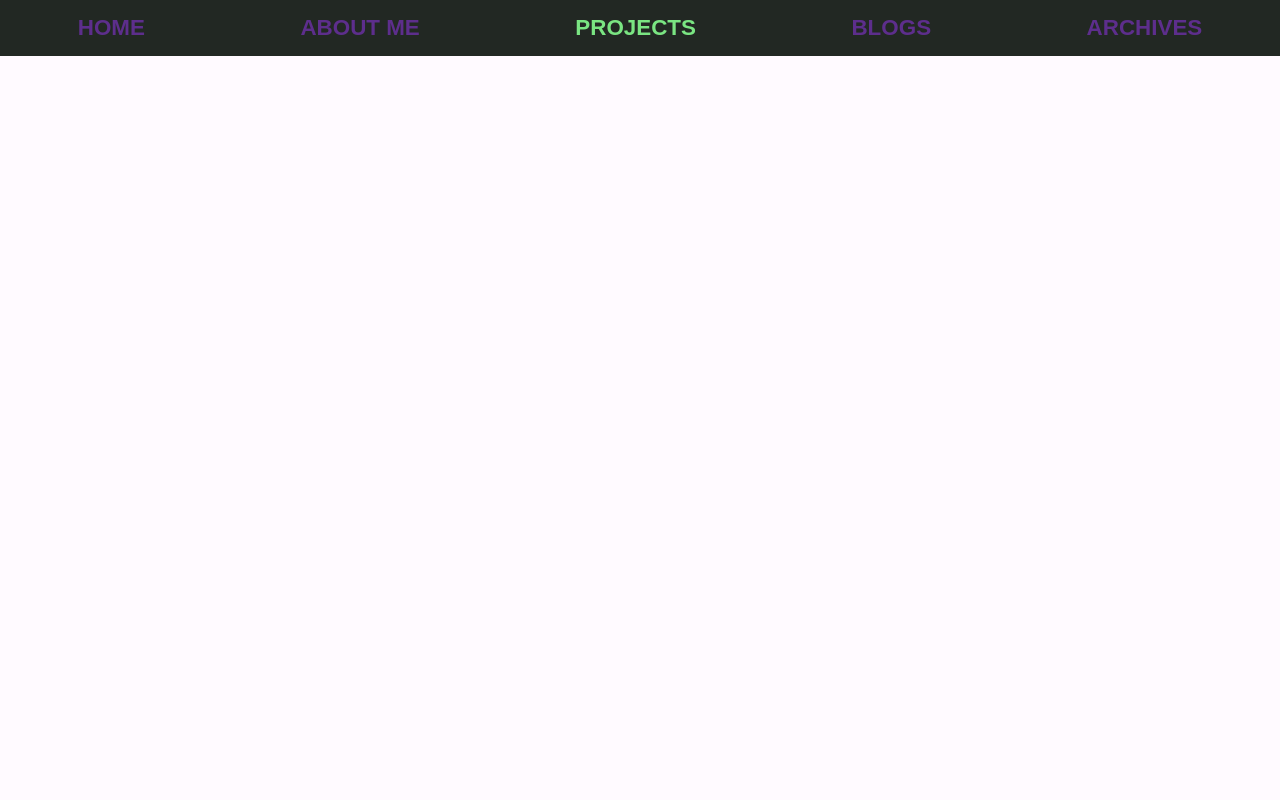
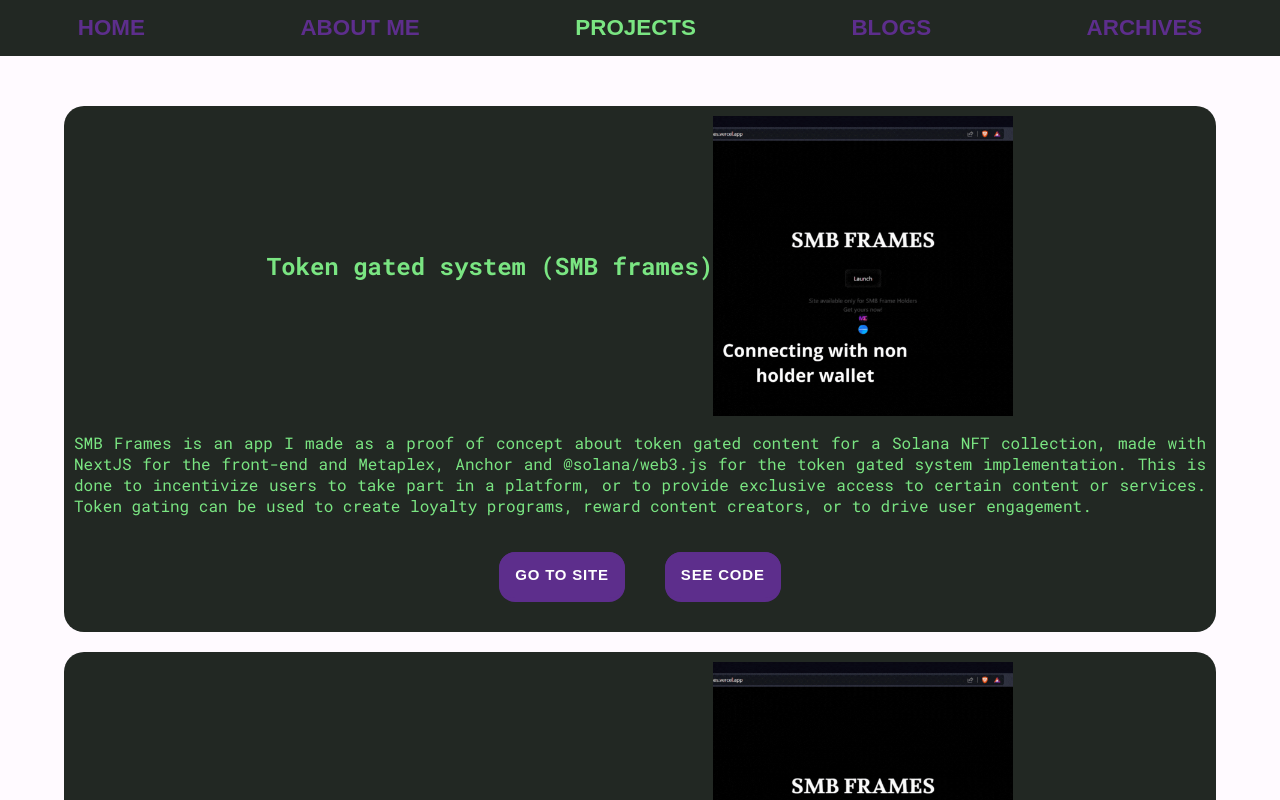
Before and after one commit to biccsdev/biccsDevPersonalSiteV3, a Next.js app: page /projects in a window 1280 px wide. Shown: the top 800 px of the page. Built offline with nearby package versions, Linux system fonts and the light colour scheme.

Commit message:
Working on the projects tab, first component done. Last commit of the year... Happy new yeargit add .

```diff
--- a/pages/projects.js
+++ b/pages/projects.js
@@ -1,7 +1,7 @@
 import Head from 'next/head'
 import Image from 'next/image'
 import Layout from '../components/layout'
-import styles from '../styles/Home.module.css'
+import styles from '../styles/Projects.module.css'
 
 export default function Project() {
     return (
@@ -26,6 +26,36 @@ export default function Project() {
                     content="https://images.unsplash.com/photo-1571171637578-41bc2dd41cd2?ixlib=rb-4.0.3&ixid=MnwxMjA3fDB8MHxwaG90by1wYWdlfHx8fGVufDB8fHx8&auto=format&fit=crop&w=1470&q=80"
                 />
             </Head>
+            <main className={styles.mainContainer}>
+                <div className={styles.cardsContainer}>
+                    <div className={styles.card}>
+                        <h2>Token gated system (SMB frames)</h2>
+                        <Image src={'/projects/videoSMB.gif'} alt='token gated app gif example' width={300} height={300} />
+                        <p> SMB Frames is an app I made as a proof of concept about token gated content for a Solana NFT collection, made with NextJS for the front-end and Metaplex, Anchor and @solana/web3.js for the token gated system implementation.
+                            This is done to incentivize users to take part in a platform, or to provide exclusive access to certain content or services.
+                            Token gating can be used to create loyalty programs, reward content creators, or to drive user engagement.</p>
+                        <a href='https://smbframes.vercel.app/' target='_blank'>
+                            <button className={styles.cardButton}>Go to site</button>
+                        </a>
+                        <a href='https://github.com/biccsdev/vercelSMBFrames/tree/main' target='_blank'>
+                            <button className={styles.cardButton}>See code</button>
+                        </a>
+                    </div>
+                    <div className={styles.card}>
+                        <h2>Token gated system (SMB frames)</h2>
+                        <Image src={'/projects/videoSMB.gif'} alt='token gated app gif example' width={300} height={300} />
+                        <p> SMB Frames is an app I made as a proof of concept about token gated content for a Solana NFT collection, made with NextJS for the front-end and Metaplex, Anchor and @solana/web3.js for the token gated system implementation.
+                            This is done to incentivize users to take part in a platform, or to provide exclusive access to certain content or services.
+                            Token gating can be used to create loyalty programs, reward content creators, or to drive user engagement.</p>
+                        <a href='https://smbframes.vercel.app/' target='_blank'>
+                            <button className={styles.cardButton}>Go to site</button>
+                        </a>
+                        <a href='https://github.com/biccsdev/vercelSMBFrames/tree/main' target='_blank'>
+                            <button className={styles.cardButton}>See code</button>
+                        </a>
+                    </div>
+                </div>
+            </main>
         </Layout>
     )
 }
--- /dev/null
+++ b/styles/Projects.module.css
@@ -0,0 +1,97 @@
+.mainContainer {
+  --back: #222823;
+  --text: #fffaff;
+  --highlight: #7ae582;
+  --secondHighlight: #5d2e8c;
+  font-family: "Roboto";
+  color: var(--back);
+  display: flex;
+  justify-content: center;
+}
+
+.cardsContainer {
+  display: flex;
+  flex-wrap: wrap;
+  margin-top: 50px;
+  width: 90%;
+}
+
+.card {
+  display: flex;
+  background-color: var(--back);
+  border-radius: 20px;
+  color: var(--highlight);
+  text-align: center;
+  flex-wrap: wrap;
+  align-items: center;
+  justify-content: center;
+  padding: 10px;
+  margin-bottom: 20px;
+}
+
+.card p {
+  text-align: justify;
+}
+
+.card a {
+  margin: 20px;
+}
+
+.cardButton {
+  appearance: button;
+  background-color: var(--secondHighlight);
+  border: solid transparent;
+  border-radius: 16px;
+  border-width: 0 0 4px;
+  box-sizing: border-box;
+  color: #ffffff;
+  cursor: pointer;
+  display: inline-block;
+  font-family: din-round, sans-serif;
+  font-size: 15px;
+  font-weight: 700;
+  letter-spacing: 0.8px;
+  line-height: 20px;
+  margin: 0;
+  outline: none;
+  overflow: visible;
+  padding: 13px 16px;
+  text-align: center;
+  text-transform: uppercase;
+  touch-action: manipulation;
+  transform: translateZ(0);
+  transition: filter 0.2s;
+  user-select: none;
+  -webkit-user-select: none;
+  vertical-align: middle;
+  white-space: nowrap;
+  width: 100%;
+}
+
+.cardButton:after {
+  background-clip: padding-box;
+  background-color: var(--secondHighlight);
+  border: solid transparent;
+  border-radius: 16px;
+  border-width: 0 0 4px;
+  bottom: -4px;
+  content: "";
+  left: 0;
+  position: absolute;
+  right: 0;
+  top: 0;
+  z-index: -1;
+}
+
+.cardButton:focus {
+  user-select: auto;
+}
+
+.cardButton:hover:not(:disabled) {
+  filter: brightness(1.1);
+  -webkit-filter: brightness(1.1);
+}
+
+.cardButton:disabled {
+  cursor: auto;
+}
```
Also changed, not shown: public/projects/videoSMB.gif (added).
